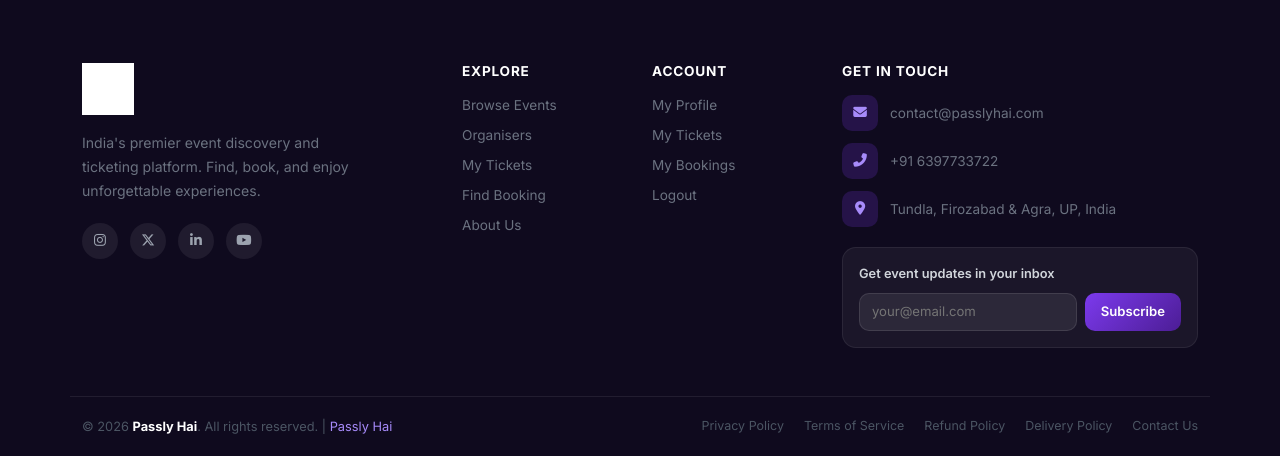
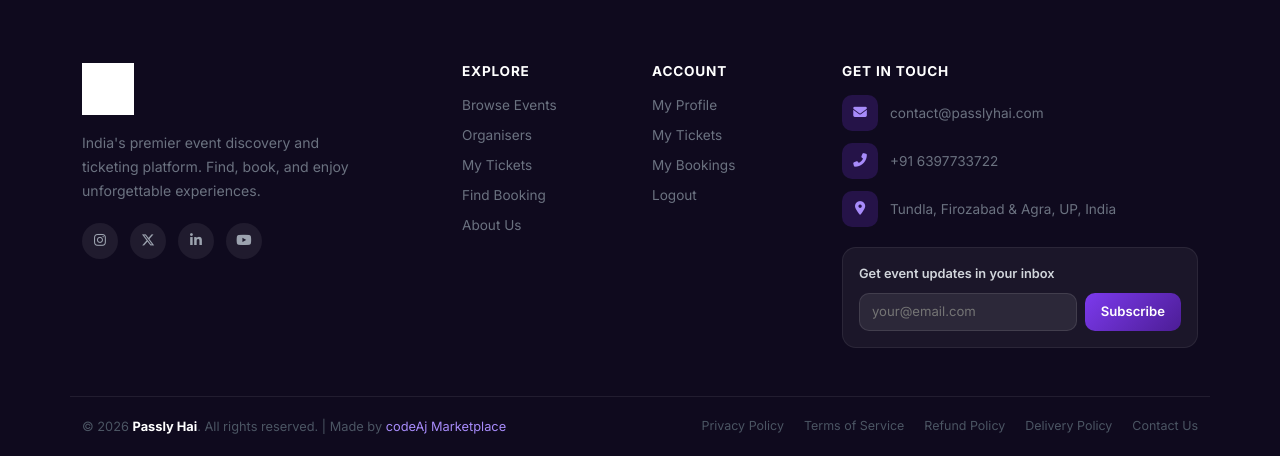
Before and after one commit to ajayoneness/Events-Management-System--Startup, a Django app: page /accounts/profile/ in a window 1280 px wide. Shown: the part 843-1299 px from the top of the page. Run offline with Django 5.2, Linux system fonts and the light colour scheme; a user stored in the database is signed in; data comes from the database, SQL or seed files in the repository.

Commit message:
codeaj marketplace

```diff
--- a/events/templates/events/base.html
+++ b/events/templates/events/base.html
@@ -663,7 +663,7 @@
             </div>
             <!-- Bottom bar -->
             <div style="padding:1.25rem 0;display:flex;justify-content:space-between;align-items:center;flex-wrap:wrap;gap:.5rem;">
-                <p style="margin:0;font-size:.8rem;color:#4B5563;">&copy; 2026 <strong style="color:#fff;">Passly Hai</strong>. All rights reserved. | <a href="{% url 'about' %}" style="color:#A78BFA;text-decoration:none;">Passly Hai</a></p>
+                <p style="margin:0;font-size:.8rem;color:#4B5563;">&copy; 2026 <strong style="color:#fff;">Passly Hai</strong>. All rights reserved. | Made by <a href="https://projects.codeaj.com/" target="_blank" rel="noopener" style="color:#A78BFA;text-decoration:none;">codeAj Marketplace</a></p>
                 <div style="display:flex;gap:1.25rem;flex-wrap:wrap;">
                     <a href="{% url 'privacy' %}" style="color:#4B5563;font-size:.78rem;text-decoration:none;transition:color .2s;" onmouseover="this.style.color='#A78BFA'" onmouseout="this.style.color='#4B5563'">Privacy Policy</a>
                     <a href="{% url 'terms' %}" style="color:#4B5563;font-size:.78rem;text-decoration:none;transition:color .2s;" onmouseover="this.style.color='#A78BFA'" onmouseout="this.style.color='#4B5563'">Terms of Service</a>
```
Also changed, not shown: 1 other file.
